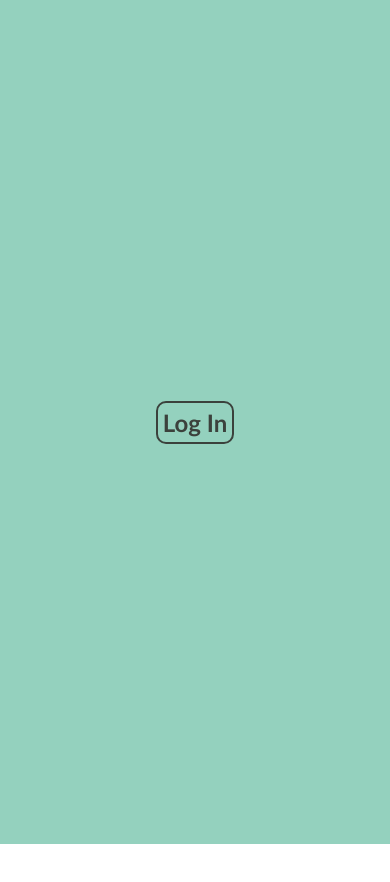
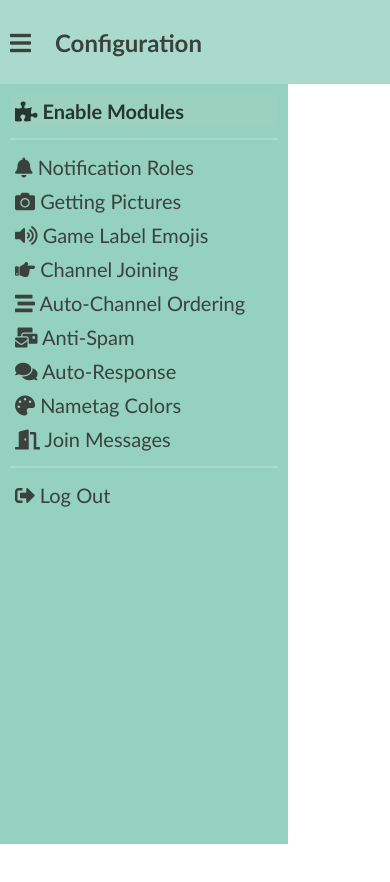
Before and after one commit to coleh2/fossilbot, a website: page modules/webserver/pages/cp.html in a window 390 px wide. After the commit the page ends 844 px from the top, so only its background shows below. Drawn offline with Linux system fonts and the light colour scheme; files whose address does not match are found by name.

Commit message:
improved mobile; added logout

```diff
--- a/modules/webserver/assets/scripts/cp.js
+++ b/modules/webserver/assets/scripts/cp.js
@@ -394,6 +394,10 @@
     req.send(JSON.stringify(cfgLocal));
 }
 
+function logOut() {
+    localStorage.clear();
+    window.location.reload();
+}
 window.addEventListener("load", function() {
     var pageSelectors = document.querySelectorAll("aside a");
     for(let i = 0; i < pageSelectors.length; i++) {
@@ -404,9 +408,14 @@
             }
 
             let pageID = link.getAttribute("href").substring(1);
-            openSubpage(pageID);
+            if(pageID == "logout") logOut();
+            else openSubpage(pageID);
         });
     }
+
+    document.getElementById("open-menu-button").addEventListener("click", function() {
+        document.getElementById("side-menu").classList.toggle("disabled");
+    });
 
     var openLink = document.getElementById((window.location.hash || "#modules").substring(1));
     if(openLink) {
--- a/modules/webserver/pages/cp.html
+++ b/modules/webserver/pages/cp.html
@@ -20,7 +20,7 @@
 
 		#login-splash {
 			background: #94d1be;
-			display: flex;
+			display: none;
 			position: fixed;
 			width: 100vw;
 			height: 100vh;
@@ -41,7 +41,9 @@
 			display: flex;
 			position: relative;
 			flex-direction: row;
-			height: 95vh;
+			height: 90vh;
+			position: absolute;
+			bottom: 0px;
 		}
 
 		body {
@@ -58,8 +60,9 @@
 			height: 10vh;
 			overflow: hidden;
 			display: flex;
-			align-content: center;
-			justify-content: space-between;
+			align-items: center;
+			position: fixed;
+
 		}
 
 		header a {
@@ -72,15 +75,27 @@
 			font-size: 1.5em;
 			margin: 0px;
 			white-space: nowrap;
+			margin-left: 1em;
 		}
 
+		header #open-menu-button {
+			cursor: pointer;
+		}
 		aside {
 			display: none;
 			width: 3in;
+			max-width: 90vw;
 			position: fixed;
+			bottom: 0px;
 			background: #94d1be;
 			height: 90vh;
 			z-index: 2;
+			left: 0px;
+			transition: 0.1s left;
+		}
+
+		aside.disabled {
+			left: -3in;
 		}
 
 		aside nav hr {
@@ -131,7 +146,6 @@
 		main {
 			height: 100%;
 			overflow: hidden;
-			flex-grow: 1;
 		}
 
 		.tab {
@@ -213,6 +227,10 @@
 		.array-editor input {
 			-moz-appearance: textfield;
 		}
+		.tab h2 {
+			margin-top: 0px;
+		}
+
 		@media (min-width: 5in) {
 			header {
 				display: block;
@@ -231,6 +249,7 @@
 			}
 
 			.tab h2 {
+				margin-top: initial;
 				margin-bottom: 0px;
 			}
 
@@ -324,6 +343,13 @@
 						<a href="#joinmessages">
 							<span class="fa fa-door-open" aria-hidden="true"></span>
 							<span>Join Messages</span>
+						</a>
+					</li>
+					<hr>
+					<li aria-role="menuitem">
+						<a href="#logout">
+							<span class="fa fa-sign-out-alt" aria-hidden="true"></span>
+							<span>Log Out</span>
 						</a>
 					</li>
 				</ul>
```
